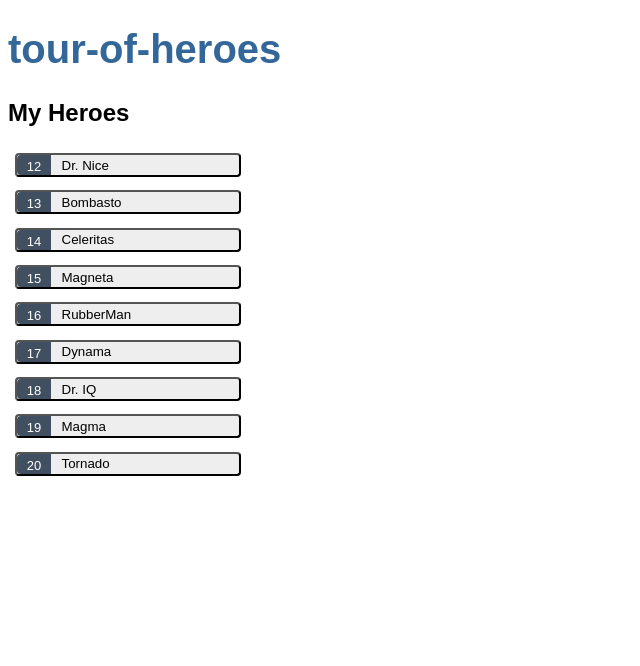
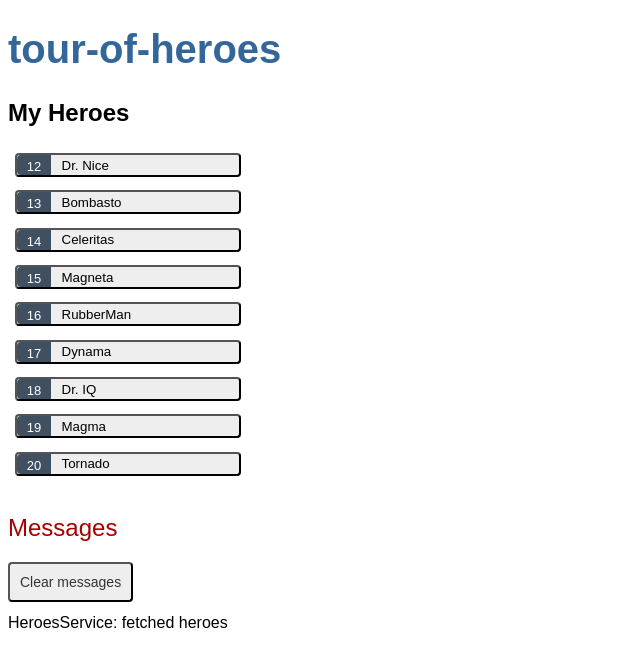
Before and after one commit to AlexeyNovomlinets/angular-tour-of-heroes, an Angular app: page / in a window 1280 px wide. Shown: the top 666 px of the page, without its empty margins (0-640 px from the left). Built offline with nearby package versions, Linux system fonts and the light colour scheme.

Commit message:
[feat]: add Messages service

```diff
--- a/src/app/app.component.html
+++ b/src/app/app.component.html
@@ -1,2 +1,3 @@
 <h1>{{ title() }}</h1>
 <app-heroes></app-heroes>
+<app-messages></app-messages>
--- a/src/app/app.module.ts
+++ b/src/app/app.module.ts
@@ -4,12 +4,14 @@ import { BrowserModule } from '@angular/platform-browser';
 import { AppComponent } from './app.component';
 import { HeroesComponent } from './heroes/heroes.component';
 import { HeroDetailComponent } from './hero-detail/hero-detail.component';
+import { MessagesComponent } from './messages/messages.component';
 
 @NgModule({
 	declarations: [
 		AppComponent,
   		HeroesComponent,
     	HeroDetailComponent,
+     	MessagesComponent,
 	],
 	imports: [
 		BrowserModule,
--- a/src/app/hero-detail/hero-detail.component.html
+++ b/src/app/hero-detail/hero-detail.component.html
@@ -1,6 +1,6 @@
 <div *ngIf="hero">
 	<h2>{{ hero.name | uppercase }} Details</h2>
-	<div>id: {{hero.id}}</div>
+	<div>id: {{ hero.id }}</div>
 	<div>
 	  <label for="hero-name">Hero name: </label>
 	  <input id="hero-name" [(ngModel)]="hero.name" placeholder="name">
--- a/src/app/heroes/heroes.component.ts
+++ b/src/app/heroes/heroes.component.ts
@@ -1,23 +1,35 @@
 import { Component, WritableSignal, signal } from '@angular/core';
 import { Hero } from './heroes.model';
 import { HeroesService } from 'src/app/heroes/heroes.service';
+import { MessagesService } from 'src/app/messages/messages.service';
 
 @Component({
   selector: 'app-heroes',
   templateUrl: './heroes.component.html',
-  styleUrls: ['./heroes.component.scss']
+  styleUrls: ['./heroes.component.scss'],
 })
 export class HeroesComponent {
-	public readonly heroes: WritableSignal<Hero[]> =
-		signal(this.heroesService.getHeroes());
-
+	public heroes: WritableSignal<Hero[]> = signal([]);
 	public selectedHero?: Hero;
 
 	constructor(
 		private readonly heroesService: HeroesService,
+		private readonly messagesService: MessagesService,
 	) {}
+
+	public ngOnInit(): void {
+		this.initHeroes();
+	}
 
 	public onSelect(hero: Hero): void {
 		this.selectedHero = hero;
+		this.messagesService.add(
+			`${HeroesComponent.name}: Selected hero id=${hero.id}`
+		);
+	}
+
+	private initHeroes(): void {
+		this.heroesService.getHeroes$()
+			.subscribe(heroes => this.heroes = signal(heroes));
 	}
 }
--- a/src/app/heroes/heroes.service.ts
+++ b/src/app/heroes/heroes.service.ts
@@ -1,12 +1,19 @@
 import { Injectable } from "@angular/core";
 import { Hero } from "./heroes.model";
+import { Observable, of } from "rxjs";
+import { MessagesService } from "src/app/messages/messages.service";
 
 @Injectable({
 	providedIn: 'root',
 })
 export class HeroesService {
-	public getHeroes(): Hero[] {
-		return [
+	constructor(
+		private readonly messagesService: MessagesService,
+	) {}
+
+	public getHeroes$(): Observable<Hero[]> {
+		this.messagesService.add(`${HeroesService.name}: fetched heroes`);
+		return of([
 			{ id: 12, name: 'Dr. Nice' },
 			{ id: 13, name: 'Bombasto' },
 			{ id: 14, name: 'Celeritas' },
@@ -16,6 +23,6 @@ export class HeroesService {
 			{ id: 18, name: 'Dr. IQ' },
 			{ id: 19, name: 'Magma' },
 			{ id: 20, name: 'Tornado' },
-		];
+		]);
 	}
 }
--- /dev/null
+++ b/src/app/messages/messages.component.html
@@ -0,0 +1,12 @@
+<div *ngIf="messagesService.messages.length">
+	<h2>Messages</h2>
+	<button
+		type="button"
+		class="clear"
+		(click)="messagesService.clear()">
+		Clear messages
+	</button>
+	<div *ngFor="let message of messagesService.messages">
+		{{ message }}
+	</div>
+</div>
--- /dev/null
+++ b/src/app/messages/messages.component.scss
@@ -0,0 +1,19 @@
+h2 {
+	color: #A80000;
+	font-family: Arial, Helvetica, sans-serif;
+	font-weight: lighter;
+  }
+
+  .clear {
+	color: #333;
+	background-color: #eee;
+	margin-bottom: 12px;
+	padding: 10px;
+	border-radius: 4px;
+	font-size: 14px;
+  }
+
+  .clear:hover {
+	color: white;
+	background-color: #42545C;
+  }
--- /dev/null
+++ b/src/app/messages/messages.component.ts
@@ -0,0 +1,13 @@
+import { Component } from '@angular/core';
+import { MessagesService } from 'src/app/messages/messages.service';
+
+@Component({
+  selector: 'app-messages',
+  templateUrl: './messages.component.html',
+  styleUrls: ['./messages.component.scss'],
+})
+export class MessagesComponent {
+	constructor(
+		public readonly messagesService: MessagesService,
+	) {}
+}
--- /dev/null
+++ b/src/app/messages/messages.service.ts
@@ -0,0 +1,16 @@
+import { Injectable } from "@angular/core";
+
+@Injectable({
+	providedIn: 'root'
+})
+export class MessagesService {
+	public messages: string[] = [];
+
+	public add(message: string): void {
+		this.messages.push(message);
+	}
+
+	public clear(): void {
+		this.messages = [];
+	}
+}
```
